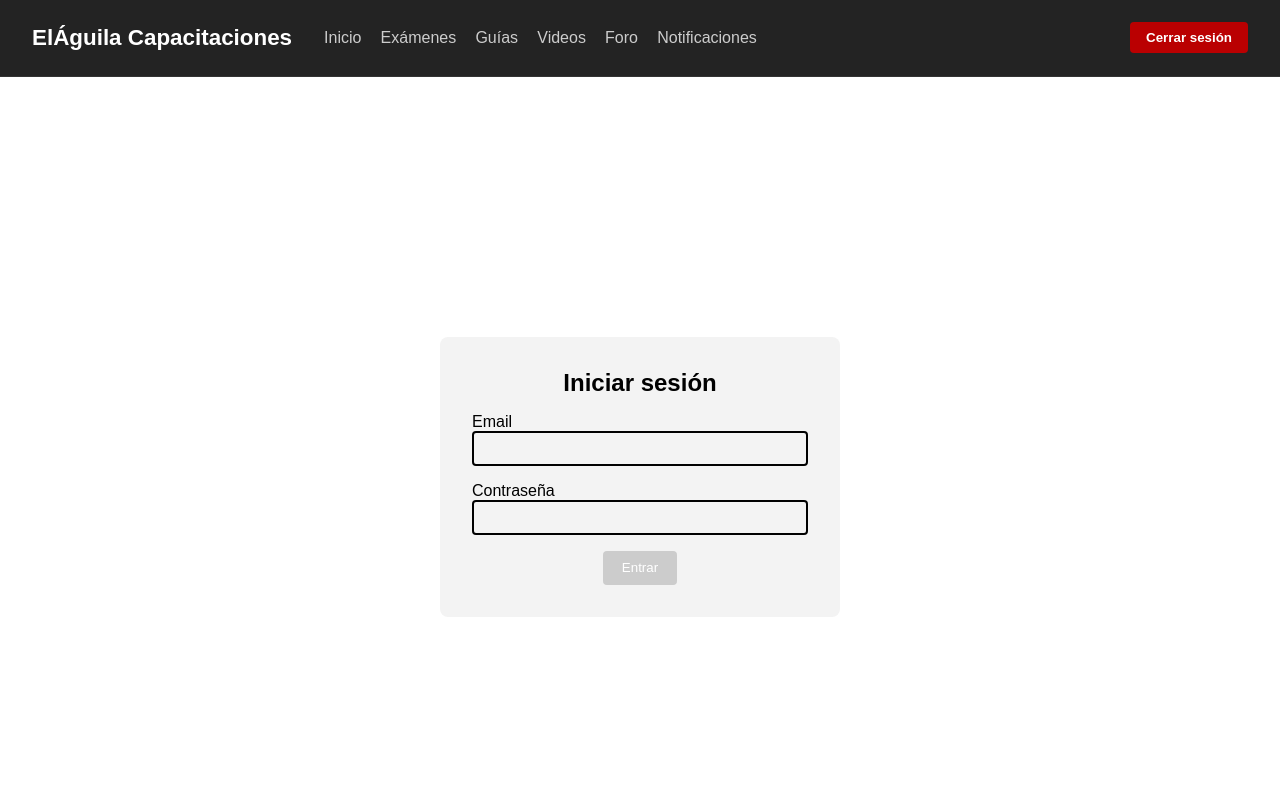
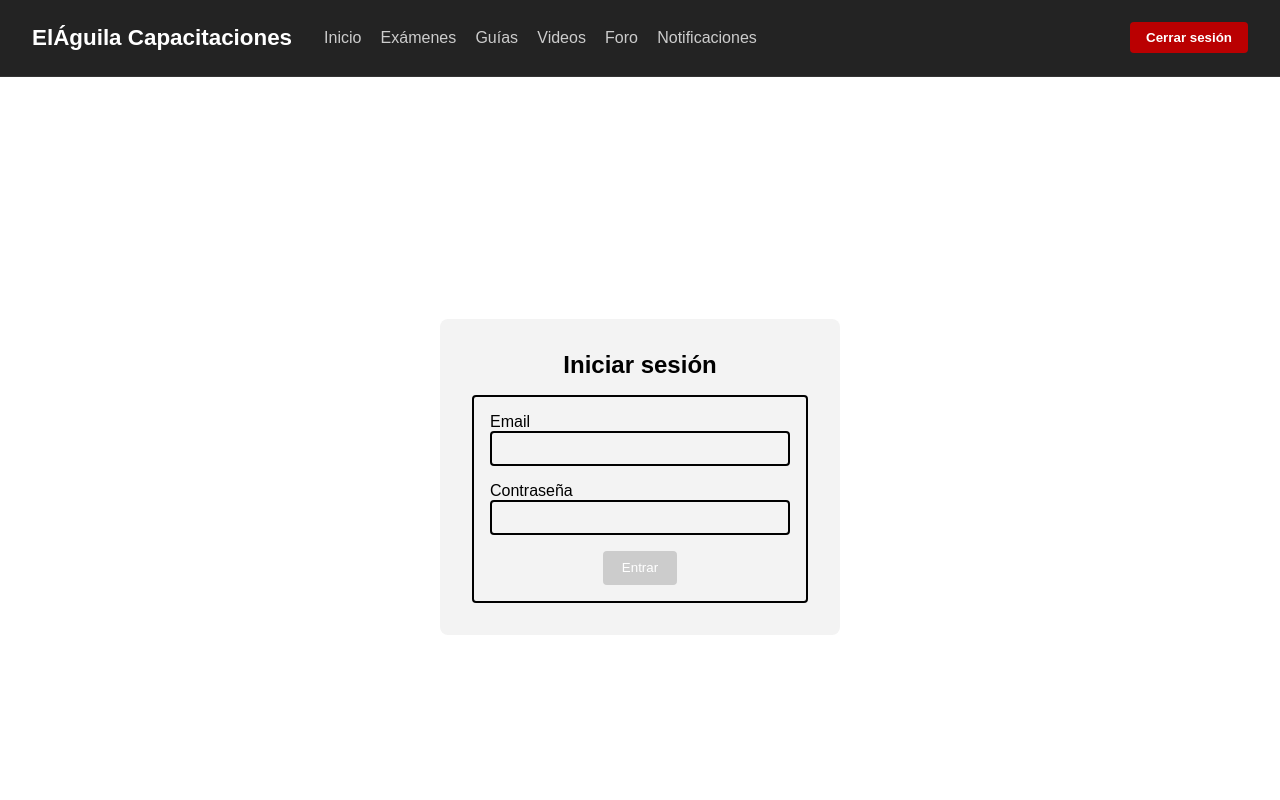
Before and after one commit to agusdasilva/web-capacitacion, an Angular app in the folder frontend/plataforma-capacitacion/: page /auth/login in a window 1280 px wide. Shown: the top 800 px of the page. Built offline with nearby package versions, Linux system fonts and the light colour scheme.

Commit message:
Update styles for forms and buttons

```diff
--- a/frontend/plataforma-capacitacion/src/app/shared/components/footer/footer.component.css
+++ b/frontend/plataforma-capacitacion/src/app/shared/components/footer/footer.component.css
@@ -2,7 +2,7 @@
   background-color: #232323; /* fondo oscuro */
   color: #f1f1f1; /* texto claro */
   padding: 2rem 3rem;
-  margin-top: 4rem;
+  margin-top: 0; /* eliminado espacio que generaba una franja de color */
 }
 
 .footer-content {
--- a/frontend/plataforma-capacitacion/src/styles.css
+++ b/frontend/plataforma-capacitacion/src/styles.css
@@ -18,3 +18,26 @@ body {
   background-color: var(--color-bg-gray); /* color de fondo general */
   font-family: Arial, sans-serif;
 }
+
+/* Estilos globales para formularios */
+form {
+  border: 2px solid #000;
+  padding: 1rem;
+  border-radius: 4px;
+}
+
+/* Estilos globales para botones (excepto los del header y footer) */
+button:not(.navbar__logout) {
+  background-color: #000;
+  color: #fff;
+  border: none;
+  padding: 0.5rem 1rem;
+  border-radius: 4px;
+  cursor: pointer;
+  transition: background-color 0.3s;
+}
+
+button:not(.navbar__logout):hover {
+  background-color: red;
+  color: #fff;
+}
```
